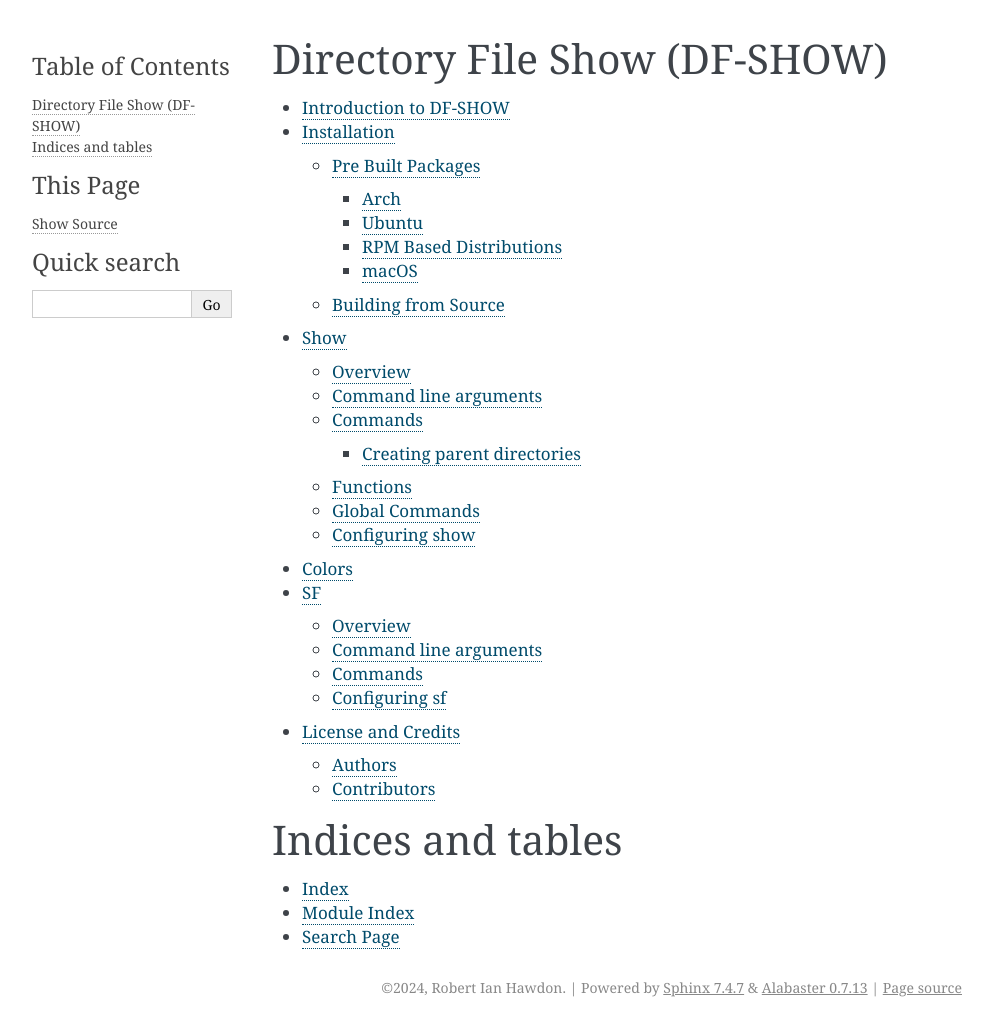
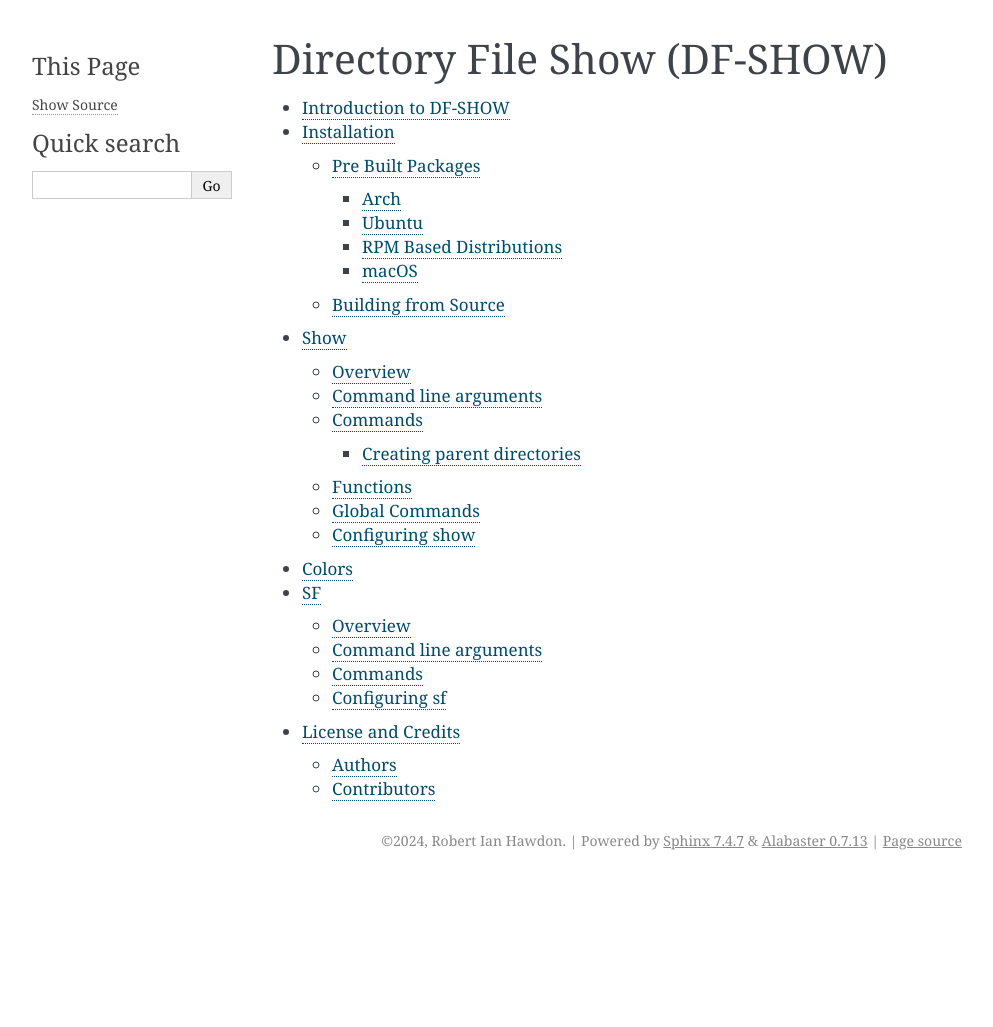
Before and after one commit to roberthawdon/dfshow, a Sphinx documentation site: the page built from docs/source/index.rst, in a window 1280 px wide. Shown: the whole page, without its empty margins (148-1141 px from the left). Built offline with Sphinx 7.4.7, drawn with Linux system fonts in a browser that asks for light colours; after the commit the page ends 900 px from its top, so only the background shows below that.

```diff
--- a/docs/source/index.rst
+++ b/docs/source/index.rst
@@ -9,10 +9,3 @@ Directory File Show (DF-SHOW)
    show
    sf
    license
-
-Indices and tables
-==================
-
-* :ref:`genindex`
-* :ref:`modindex`
-* :ref:`search`
--- /dev/null
+++ b/docs/source/requirements.txt
@@ -0,0 +1,2 @@
+sphinx<7
+sphinx-rtd-theme
```
Also changed, not shown: .readthedocs.yaml.
